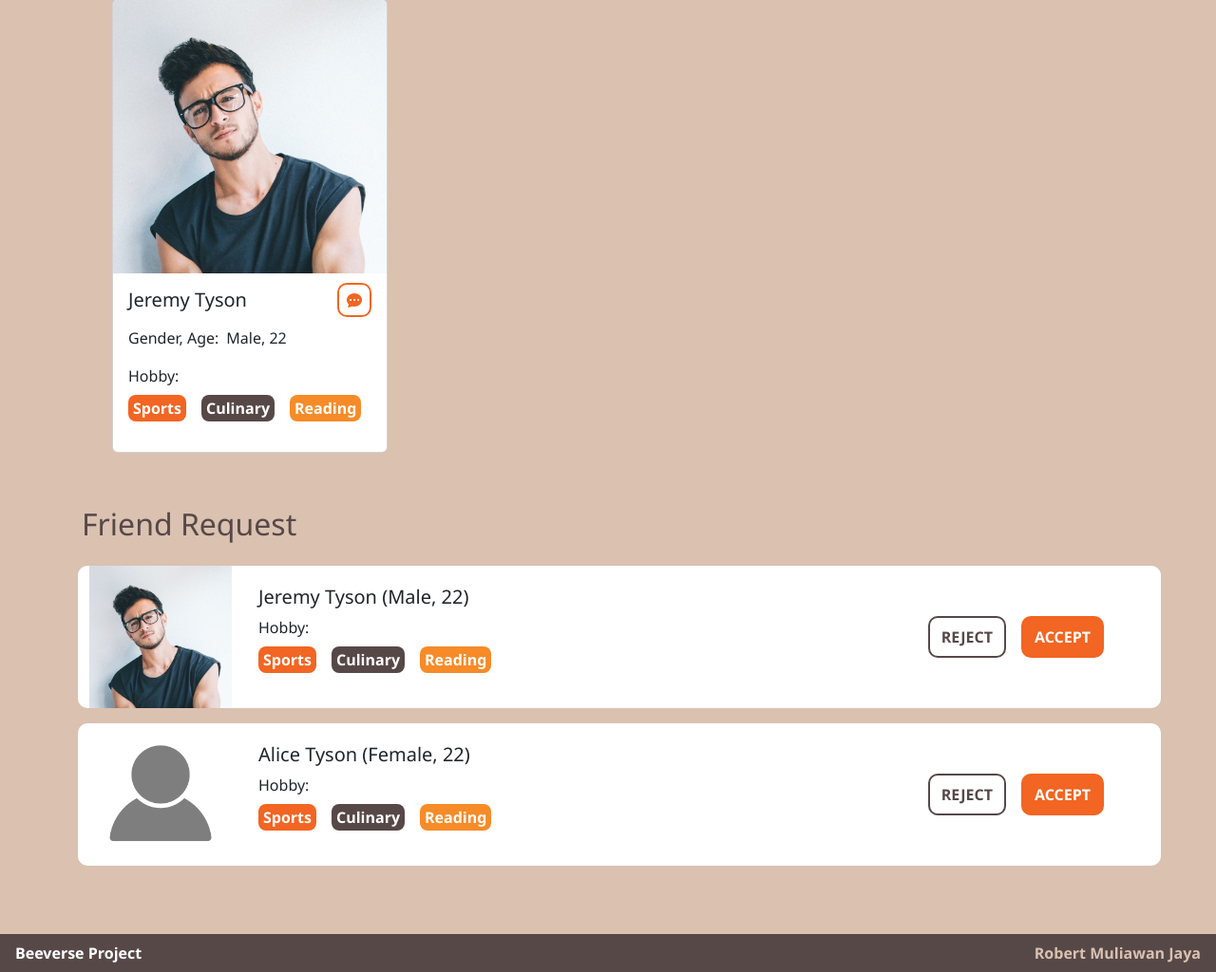
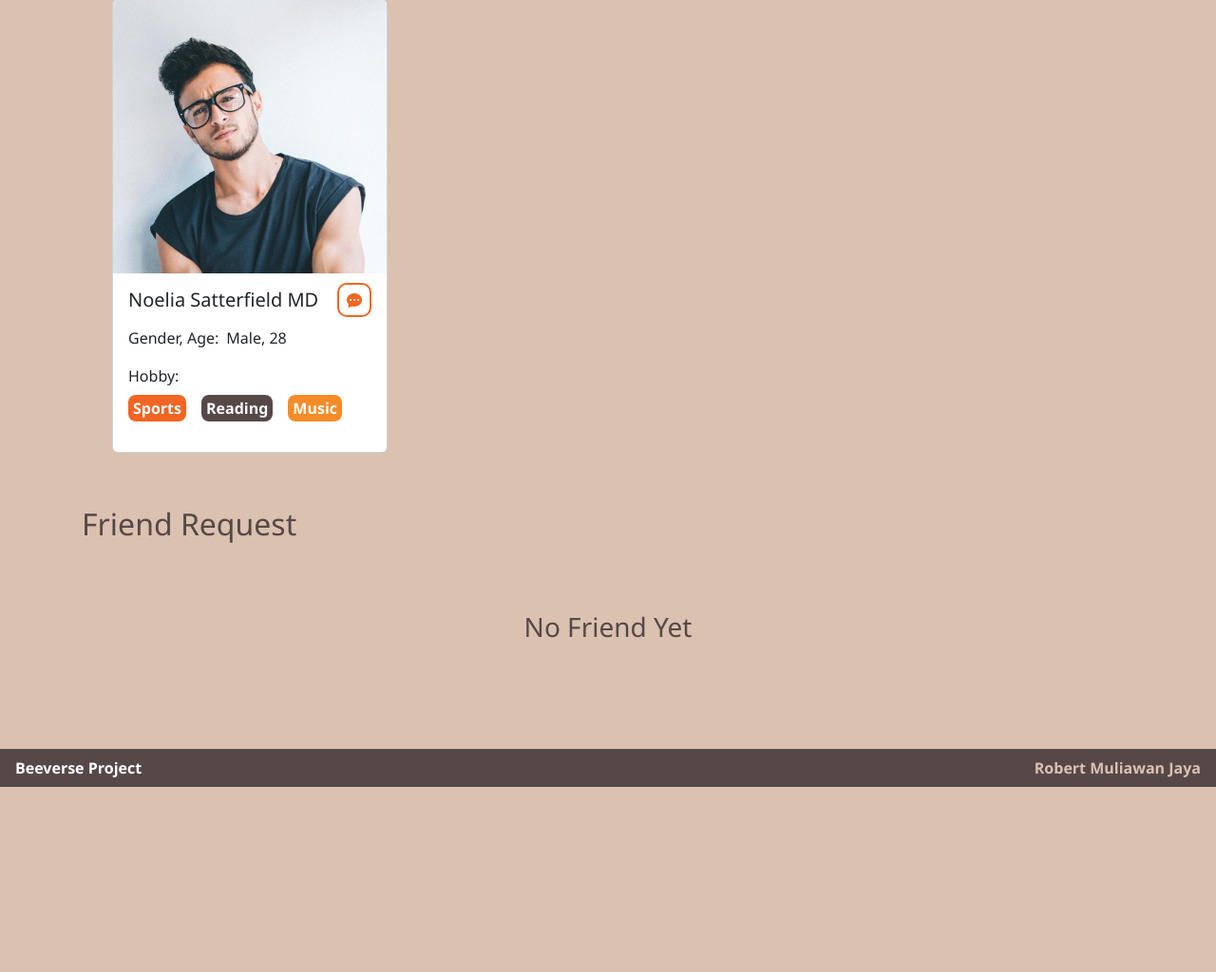
Before and after one commit to RobertMJ35/CasualFriend, a Laravel app: page /friend in a window 1280 px wide. Shown: the part 159-1183 px from the top of the page at 95% size. After the commit the page ends 988 px from the top, so only its background shows below. Run offline with Laravel 8, Linux system fonts and the light colour scheme; a user stored in the database is signed in; data comes from the database, SQL or seed files in the repository; tables that the repository leaves empty hold one stand-in row (values such as "Sample post"); some libraries are stand-ins or nearby versions.

Commit message:
friend done

```diff
--- a/app/Http/Controllers/FriendController.php
+++ b/app/Http/Controllers/FriendController.php
@@ -2,6 +2,7 @@
 
 namespace App\Http\Controllers;
 
+use App\Models\Chat;
 use App\Models\Friend;
 use Illuminate\Http\Request;
 use Illuminate\Support\Facades\DB;
@@ -22,8 +23,8 @@ class FriendController extends Controller
         $this->setLang();
         // $friend = DB::table('users')
         //             ->join('friend', 'users.id', '=', 'friend.person1');
-        $friend = Friend::all();
-        return view('friend', ['friend'=>$friend]);
+        $list = Friend::all();
+        return view('friend', ['list'=>$list]);
     }
 
     public function sendFriendReq(Request $request){
@@ -38,9 +39,22 @@ class FriendController extends Controller
 
     public function acceptFriendReq(Request $request){
         Friend::find($request->id)->update([
-            'isFriend' => 1
+            'isFriends' => 1
         ]);
 
         return redirect()->back()->withToastSuccess('Friend Request Accepted!');
     }
+
+    public function rejectFriendReq(Request $request){
+        Friend::find($request->id)->delete();
+
+        return redirect()->back()->withToastSuccess('Friend Request Rejected!');
+    }
+
+    public function createChat(Request $request){
+        Chat::create([
+            'person1' => Auth::user()->id,
+            'person2' => $request->user_id,
+        ]);
+    }
 }
--- a/app/Models/Friend.php
+++ b/app/Models/Friend.php
@@ -16,11 +16,11 @@ class Friend extends Model
 
     use HasFactory;
 
-    public function person1(){
+    public function persons1(){
         return $this->belongsTo(User::class, 'person1', 'id');
     }
 
-    public function person2(){
+    public function persons2(){
         return $this->belongsTo(User::class, 'person2', 'id');
     }
 }
--- a/database/seeders/DatabaseSeeder.php
+++ b/database/seeders/DatabaseSeeder.php
@@ -33,7 +33,7 @@ class DatabaseSeeder extends Seeder
                 'mobile_number' => $dummy->phoneNumber(),
                 'language' => $dummy->randomElement(['Indonesia', 'English']),
                 'location' => $dummy->randomElement(['Indonesia', 'Korea', 'Japan']),
-                'profile_picture' => 'user/profile1.jpg',
+                'profile_picture' => '/user/profile1.jpg',
                 'register_price' => $dummy->numberBetween(100000, 125000),
                 'isVisible' => 1,
                 'isPay' => 1,
--- a/resources/lang/en/friend.php
+++ b/resources/lang/en/friend.php
@@ -9,5 +9,6 @@
         'hobby' => 'Hobby',
         'accept' => 'ACCEPT',
         'reject' => 'REJECT',
+        'empty' => 'No Friend Yet',
     ];
 ?>
--- a/resources/lang/id/friend.php
+++ b/resources/lang/id/friend.php
@@ -9,5 +9,6 @@
         'hobby' => 'Hobi',
         'accept' => 'TERIMA',
         'reject' => 'TOLAK',
+        'empty' => 'Belum Ada Teman',
     ];
 ?>
--- a/resources/views/boarding.blade.php
+++ b/resources/views/boarding.blade.php
@@ -60,7 +60,7 @@
         @foreach ($user as $item)
             <div class="card mb-4 me-3" style="width: 18rem;">
                 <a href="/login">
-                    <img src="/{{ $item->profile_picture }}" class="card-img-top" alt="" style="height: 18rem; width: auto; object-fit:cover">
+                    <img src="{{ $item->profile_picture }}" class="card-img-top" alt="" style="height: 18rem; width: auto; object-fit:cover">
                 </a>
                 <div class="card-body">
                     <div class="card-title d-flex justify-content-between">
--- a/resources/views/friend.blade.php
+++ b/resources/views/friend.blade.php
@@ -6,75 +6,121 @@
     <h2 class="container ps-3 pt-4 pb-2" style="color: var(--second)">Friend List</h2>
     <div class="container friend-list d-flex justify-content-center px-5 mb-5">
         <div class="scroll-friend d-flex">
-            @foreach ($friend as $item)
+            {{-- @if ($list->count()==0)
+                <h3 class="container text-center" style="color: var(--second)">@lang('friend.empty')</h3>
+            @endif --}}
+            <?php $sign1 = false ?>
+            @foreach ($list as $item)
+            {{-- @dump($item->persons2) --}}
+            {{-- @dump(Auth::user()->id) --}}
+                @if ($item->person1 == Auth::user()->id && $item->isFriends == 1)
+                    <?php $sign1 = true ?>
                     <div class="card mb-2 me-2" style="min-width: 18rem;">
-                    <img src="/storage/user/profile1.jpg" class="card-img-top" alt="" style="height: 18rem; width: auto; object-fit:cover">
+                        <img src="{{ $item->persons2->profile_picture }}" class="card-img-top" alt="" style="height: 18rem; width: auto; object-fit:cover">
                         <div class="card-body">
                             <div class="card-title d-flex justify-content-between">
-                            <h5>Jeremy Tyson</h5>
+                                <h5>{{ $item->persons2->name }}</h5>
                                 <div class="thumb-border">
-                                <a href="#"><i class="bi bi-chat-dots-fill"></i></a>
+                                    <a href="/"><i class="bi bi-chat-dots-fill"></i></a>
                                 </div>
                             </div>
                             <div class="d-flex">
                                 <p class="card-label me-2">@lang('home.gender'), @lang('home.age'):</p>
-                            <p class="card-text">Male, 22</p>
+                                <p class="card-text">{{ $item->persons2->gender }}, {{ $item->persons2->age }}</p>
                             </div>
                             <label class="card-label mb-2">@lang('home.hobby'):</label>
                             <div class="d-flex">
-                            <p class="card-category1">Sports</p>
-                            <p class="card-category2 mx-3">Culinary</p>
-                            <p class="card-category3">Reading</p>
+                                <p class="card-category1">{{ $item->persons2->hobby1 }}</p>
+                                <p class="card-category2 mx-3">{{ $item->persons2->hobby2 }}</p>
+                                <p class="card-category3">{{ $item->persons2->hobby3 }}</p>
                             </div>
                         </div>
                     </div>
+                @elseif ($item->person2 == Auth::user()->id && $item->isFriends == 1)
+                    <?php $sign1 = true ?>
+                    <div class="card mb-2 me-2" style="min-width: 18rem;">
+                        <img src="{{ $item->persons1->profile_picture }}" class="card-img-top" alt="" style="height: 18rem; width: auto; object-fit:cover">
+                        <div class="card-body">
+                            <div class="card-title d-flex justify-content-between">
+                                <h5>{{ $item->persons1->name }}</h5>
+                                <div class="thumb-border">
+                                    <a href="/"><i class="bi bi-chat-dots-fill"></i></a>
+                                </div>
+                            </div>
+                            <div class="d-flex">
+                                <p class="card-label me-2">@lang('home.gender'), @lang('home.age'):</p>
+                                <p class="card-text">{{ $item->persons1->gender }}, {{ $item->persons1->age }}</p>
+                            </div>
+                            <label class="card-label mb-2">@lang('home.hobby'):</label>
+                            <div class="d-flex">
+                                <p class="card-category1">{{ $item->persons1->hobby1 }}</p>
+                                <p class="card-category2 mx-3">{{ $item->persons1->hobby2 }}</p>
+                                <p class="card-category3">{{ $item->persons1->hobby3 }}</p>
+                            </div>
+                        </div>
+                    </div>
+                @endif
             @endforeach
+            <?php if ($sign1==false) { ?>
+                <h3 class="container text-center my-5 py-5" style="color: var(--second)">@lang("friend.empty")</h3>
+            <?php } ?>
         </div>
     </div>
 
     {{-- Friend Request --}}
     <h2 class="container ps-3 pb-3" style="color: var(--second)">@lang('friend.friend-req')</h2>
     <div class="container mb-5 pb-2">
+        <?php $sign2 = false ?>
+        @foreach ($list as $item)
+            @if ($item->person1 == Auth::user()->id && $item->isFriends == 0)
+                <?php $sign2 = true ?>
                 <div class="container d-flex mb-3 friend-req" style="width: 1200px">
                     <div class="col d-flex justify-content-between">
                         <div class="col d-flex align-items-center">
-                    <img src="/storage/user/profile1.jpg" class="card-img-top" alt="" style="height: 150px; width: 150px; object-fit:cover">
+                            <img src="{{ $item->persons2->profile_picture }}" class="card-img-top" alt="" style="height: 150px; width: 150px; object-fit:cover">
                             <div class="row ms-3">
-                        <h5 class="mb-2">Jeremy Tyson (Male, 22)</h5>
+                                <h5 class="mb-2">{{ $item->persons2->name }} ({{ $item->persons2->gender }}, {{ $item->persons2->age }})</h5>
                                 <label class="card-label mb-2">@lang('friend.hobby'):</label>
                                 <div class="d-flex align-items-center pb-0" style="">
-                            <p class="card-category1">Sports</p>
-                            <p class="card-category2 mx-3">Culinary</p>
-                            <p class="card-category3">Reading</p>
+                                    <p class="card-category1">{{ $item->persons2->hobby1 }}</p>
+                                    <p class="card-category2 mx-3">{{ $item->persons2->hobby2 }}</p>
+                                    <p class="card-category3">{{ $item->persons2->hobby3 }}</p>
                                 </div>
                             </div>
                         </div>
                         <div class="accept-reject-button d-flex align-items-center me-5">
-                    <a href="/" class="reject-button me-3">@lang('friend.reject')</a>
-                    <a href="/" class="accept-button">@lang('friend.accept')</a>
+                            <a href="/friend/rej/{{ $item->id }}" class="reject-button me-3">@lang('friend.reject')</a>
+                            <a href="/friend/acc/{{ $item->id }}" class="accept-button">@lang('friend.accept')</a>
                         </div>
                     </div>
                 </div>
+            @elseif ($item->person2 == Auth::user()->id && $item->isFriends == 0)
+                <?php $sign2 = true ?>
                 <div class="container d-flex mb-3 friend-req" style="width: 1200px">
                     <div class="col d-flex justify-content-between">
                         <div class="col d-flex align-items-center">
-                    <img src="/storage/user/blank-profile.png" class="card-img-top" alt="" style="height: 150px; width: 150px; object-fit:cover">
+                            <img src="{{ $item->persons1->profile_picture }}" class="card-img-top" alt="" style="height: 150px; width: 150px; object-fit:cover">
                             <div class="row ms-3">
-                        <h5 class="mb-2">Alice Tyson (Female, 22)</h5>
+                                <h5 class="mb-2">{{ $item->persons1->name }} ({{ $item->persons1->gender }}, {{ $item->persons1->age }})</h5>
                                 <label class="card-label mb-2">@lang('friend.hobby'):</label>
                                 <div class="d-flex align-items-center pb-0" style="">
-                            <p class="card-category1">Sports</p>
-                            <p class="card-category2 mx-3">Culinary</p>
-                            <p class="card-category3">Reading</p>
+                                    <p class="card-category1">{{ $item->persons1->hobby1 }}</p>
+                                    <p class="card-category2 mx-3">{{ $item->persons1->hobby2 }}</p>
+                                    <p class="card-category3">{{ $item->persons1->hobby3 }}</p>
                                 </div>
                             </div>
                         </div>
                         <div class="accept-reject-button d-flex align-items-center me-5">
-                    <a href="/" class="reject-button me-3">@lang('friend.reject')</a>
-                    <a href="/" class="accept-button">@lang('friend.accept')</a>
+                            <a href="/friend/rej/{{ $item->id }}" class="reject-button me-3">@lang('friend.reject')</a>
+                            <a href="/friend/acc/{{ $item->id }}" class="accept-button">@lang('friend.accept')</a>
                         </div>
                     </div>
                 </div>
+            @endif
+        @endforeach
+        <?php if ($sign2==false) { ?>
+            <h3 class="container text-center my-5 py-2" style="color: var(--second)">@lang("friend.empty")</h3>
+        <?php } ?>
     </div>
 
     {{-- footer --}}
--- a/resources/views/home.blade.php
+++ b/resources/views/home.blade.php
@@ -31,7 +31,7 @@
         @foreach ($user as $item)
             @if(!(Auth::user()->id === $item->id))
                 <div class="card mb-4 me-3" style="width: 18rem;">
-                    <img src="/{{ $item->profile_picture }}" class="card-img-top" alt="" style="height: 18rem; width: auto; object-fit:cover">
+                    <img src="{{ $item->profile_picture }}" class="card-img-top" alt="" style="height: 18rem; width: auto; object-fit:cover">
                     <div class="card-body">
                         <div class="card-title d-flex justify-content-between">
                             <h5>{{ $item->name }}</h5>
--- a/resources/views/search-home.blade.php
+++ b/resources/views/search-home.blade.php
@@ -13,9 +13,12 @@
     </div>
     <h4 class="container ps-5 mb-4" style="color: var(--second)">Search Result For: {{ request()->searchData }}</h4>
     <div class="container d-flex flex-wrap px-5 mb-5">
+        @if ($data->count()==0)
+                <h3 class="container text-center" style="color: var(--second)">@lang('home.not-found')</h3>
+        @endif
         @foreach ($data as $item)
             <div class="card mb-4 me-3" style="width: 18rem;">
-                <img src="/{{ $item->profile_picture }}" class="card-img-top" alt="" style="height: 18rem; width: auto; object-fit:cover">
+                <img src="{{ $item->profile_picture }}" class="card-img-top" alt="" style="height: 18rem; width: auto; object-fit:cover">
                 <div class="card-body">
                     <div class="card-title d-flex justify-content-between">
                         <h5>{{ $item->name }}</h5>
--- a/resources/views/search.blade.php
+++ b/resources/views/search.blade.php
@@ -13,10 +13,13 @@
     </div>
     <h4 class="container ps-5 mb-4" style="color: var(--second)">Search Result For: {{ request()->searchData }}</h4>
     <div class="container d-flex flex-wrap px-5 mb-5">
+        @if ($data->count()==0)
+                <h3 class="container text-center" style="color: var(--second)">@lang('home.not-found')</h3>
+        @endif
         @foreach ($data as $item)
             <div class="card mb-4 me-3" style="width: 18rem;">
                 <a href="/login">
-                    <img src="/{{ $item->profile_picture }}" class="card-img-top" alt="" style="height: 18rem; width: auto; object-fit:cover">
+                    <img src="{{ $item->profile_picture }}" class="card-img-top" alt="" style="height: 18rem; width: auto; object-fit:cover">
                 </a>
                 <div class="card-body">
                     <div class="card-title d-flex justify-content-between">
--- a/routes/web.php
+++ b/routes/web.php
@@ -45,9 +45,10 @@ Route::get('/setting/topup', [UserController::class, "addCoin"]);
 Route::get('/setting/hide', [UserController::class, "hide"]);
 Route::get('/setting/unhide', [UserController::class, "unhide"]);
 
-
 Route::get('/friend', [FriendController::class, "friendPage"])->name('friend');
 Route::get('/friend/{id}', [FriendController::class, "sendFriendReq"]);
+Route::get('/friend/acc/{id}', [FriendController::class, "acceptFriendReq"]);
+Route::get('/friend/rej/{id}', [FriendController::class, "rejectFriendReq"]);
 
 Route::get('/chat', function(){
     return view('chat');
```
Lines whose indentation alone changed are shown as unchanged.
